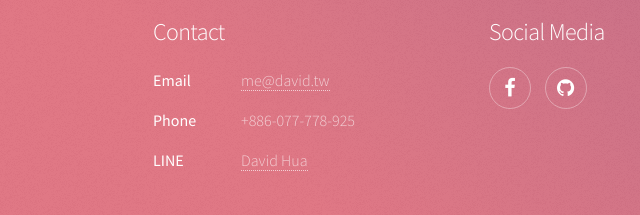
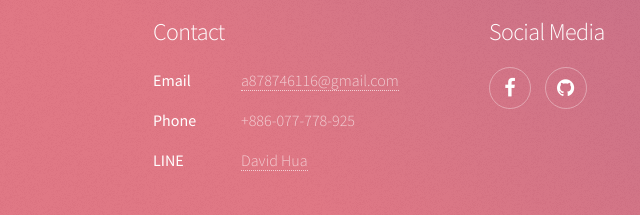
Before and after one commit to DavidHua1/DavidHua.github.io, a plain HTML site: page DavidHua/index.html in a window 1280 px wide. Shown: the part 2861-3076 px from the top of the page, 167-807 px from the left. Drawn offline with Linux system fonts and the light colour scheme.

Commit message:
version1

```diff
--- a/DavidHua/index.html
+++ b/DavidHua/index.html
@@ -284,7 +284,7 @@
 							<h2>Contact</h2>
 							<dl class="alt">
 								<dt>Email</dt>
-								<dd><a href="*">me@david.tw</a></dd>
+								<dd><a>a878746116@gmail.com</a></dd>
 								<dt>Phone</dt>
 								<dd>+886-077-778-925</dd>
 								<dt>LINE</dt>
```
